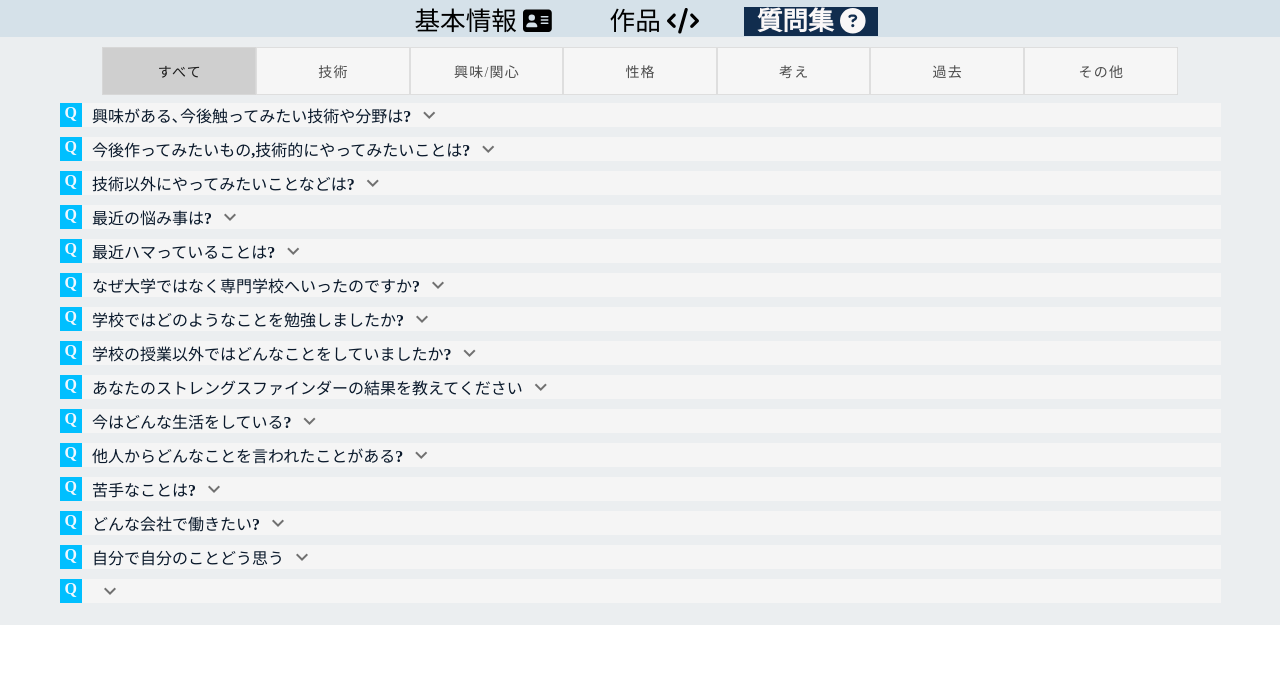
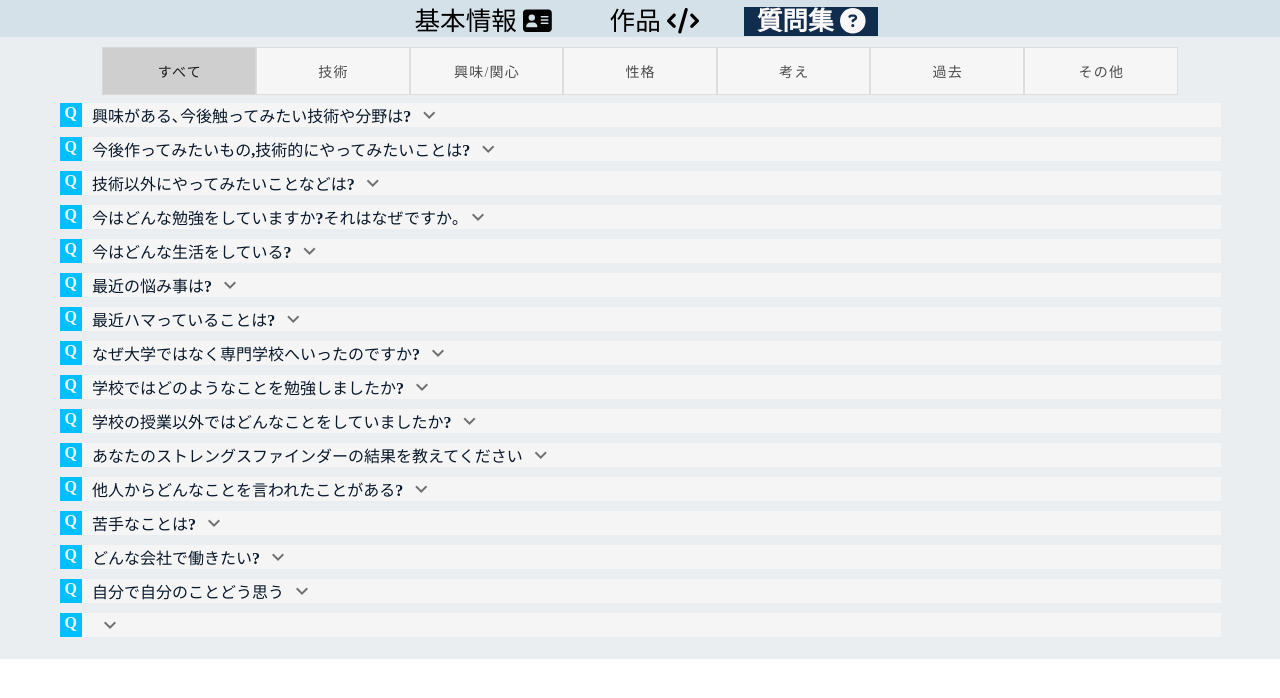
Before and after one commit to s19013/my-profile, a Vue app: page /FQA in a window 1280 px wide. Shown: the top 698 px of the page. Built offline with nearby package versions, Linux system fonts and the light colour scheme.

Commit message:
新規追加

```diff
--- a/src/datas/QAData.js
+++ b/src/datas/QAData.js
@@ -5,6 +5,8 @@ export class QAData{
                 tag:["技術","興味"],
                 Q:"興味がある､今後触ってみたい技術や分野は?",
                 A: `
+* nginx
+* apache
 * GraphQL
 * fireBase
 * FastAPi
@@ -23,6 +25,10 @@ export class QAData{
 * テスト
 * CI/CD
 * デザイン
+* アルゴリズム
+* aws
+* gcp
+* バーチャルホスト
                 `
             },
             {
@@ -36,9 +42,11 @@ export class QAData{
 * サーバーから情報を取ってくるスマホアプリ
 * Flutterを使ったスマホアプリ
 * 自作ゲームに機械学習をしたコンピューターを搭載したい
+* googleが提供しているaiフレームワークでaiを作ってみたい
 * 自分用のブックマーク
 * RasberyPyを使った電気工作
 * awsの他の機能を使ってみたい
+* aws lambdaをつかったサーバーレスapiを作ってみたい
                 `
             },
             {
@@ -61,21 +69,52 @@ export class QAData{
 * ゲームの大会に参加してみたい
 * 心理学を勉強したい
 * 医学を勉強したい
-* 料理と科学の関係性
+* 料理科学の勉強したい｡
 * 科学系の知識を身につけたい
 * 科学雑誌とか読んでみたい
+* 経済学を勉強したい
+* お金について勉強したい
                 `
+            },
+            {
+                tag:['技術'],
+                Q:'今はどんな勉強をしていますか?それはなぜですか｡',
+                A:`
+laravelとvue.jsを主に勉強しています｡
+
+laravelを選んだ理由
+1つ目:今後はcakePhpよりもlaravelが増えてくるという情報を得たため｡
+2つ目:求人数がruby on railsより1.2倍多いという情報を得たから
+3つ目:mvcモデルなので仮にruby on railsを採用している会社に就職しても知識をいかせそうと思ったため
+4つ目:rubyは一切触ったことがなかったため
+
+vueを選んだ理由
+1つ目:reactより簡単だという情報を得たため
+
+laravelvueに共通する理由
+1つ目:この2つを採用している会社が多いため
+`,
+// 多くの生徒がphpを使ったwebアプリを作って発表していたので､私もやってみようと思った
+            },
+            {
+                tag:['その他'],
+                Q:'今はどんな生活をしている?',
+                A:`
+基本的には,朝昼はudemyや技術書などを参考にサンプルを作ったり｡自分の作品を作ったりしています｡
+夜はとあるエンジニアコミュニティで雑談などをしています｡
+時折カンファレンスや輪読会,LT大会に参加しています｡
+                `,
             },
             {
                 tag:["その他"],
                 Q:"最近の悩み事は?",
                 A:`
 周りに自分より圧倒的に技術力が高い方､学生時代にサービスを作って運営してる方
-事業を売却した方
-実際に会社を経営している方など優秀な方々がたくさんいて｡自己否定､自己嫌悪に陥ってしまう｡
+事業を売却した方､実際に会社を経営している方など優秀な方々がたくさんいて自信をなくしてしまう｡
 手汗をよくかく｡そして量が多い｡
 過去を思いだせない｡
-カジュアル面談で沈黙の時間が多い
+カジュアル面談で沈黙の時間が多い｡
+雑談がへたで相槌を打ったりリアクションするのに精一杯で話を広げることができない｡
                 `
             },
             {
@@ -85,6 +124,7 @@ export class QAData{
 * newsPicksの伝書鳩TVをみること
 * PivotのPivotter,9Questionsをみること
 * 本の要約系の動画をみること
+* エンジニアコミュニティの人たちとお話すること
                 `
             },
             {
@@ -144,16 +184,6 @@ export class QAData{
                 `,
             },
             {
-                tag:['その他'],
-                Q:'今はどんな生活をしている?',
-                A:`
-基本的には,朝昼はudemyや技術書などを参考にサンプルを作ったり｡自分の作品を作ったりしています｡
-夜はとあるエンジニアコミュニティで雑談などをしています｡
-時折カンファレンスや輪読会,LT大会に参加しています｡
-laravelとvue.jsを主に勉強しています｡
-                `,
-            },
-            {
                 tag:['性格'],
                 Q:'他人からどんなことを言われたことがある?',
                 A:`
@@ -199,6 +229,7 @@ laravelとvue.jsを主に勉強しています｡
                 tag:['考え'],
                 Q:'苦手なことは?',
                 A:`
+* デプロイ関係
 * インフラ周り
 * 超高難易度なことを短時間で一切のミスなく終わらせること (例:1ヶ月かかるようなことを1時間で終わらせるなど)
 * 不特定多数に素顔や本名を晒すこと
@@ -228,15 +259,15 @@ laravelとvue.jsを主に勉強しています｡
                 tag:['考え'],
                 Q:'自分で自分のことどう思う',
                 A:`
+サポートタイプ
 0 -> 1 よりも 1 -> 100のほうが得意だと思います｡
                 `,
             },
             {
-                tag:[],
+                tag:[''],
                 Q:'',
                 A:``,
             },
         ]
     }
-    // returnList(){return this.list}
 }
```
